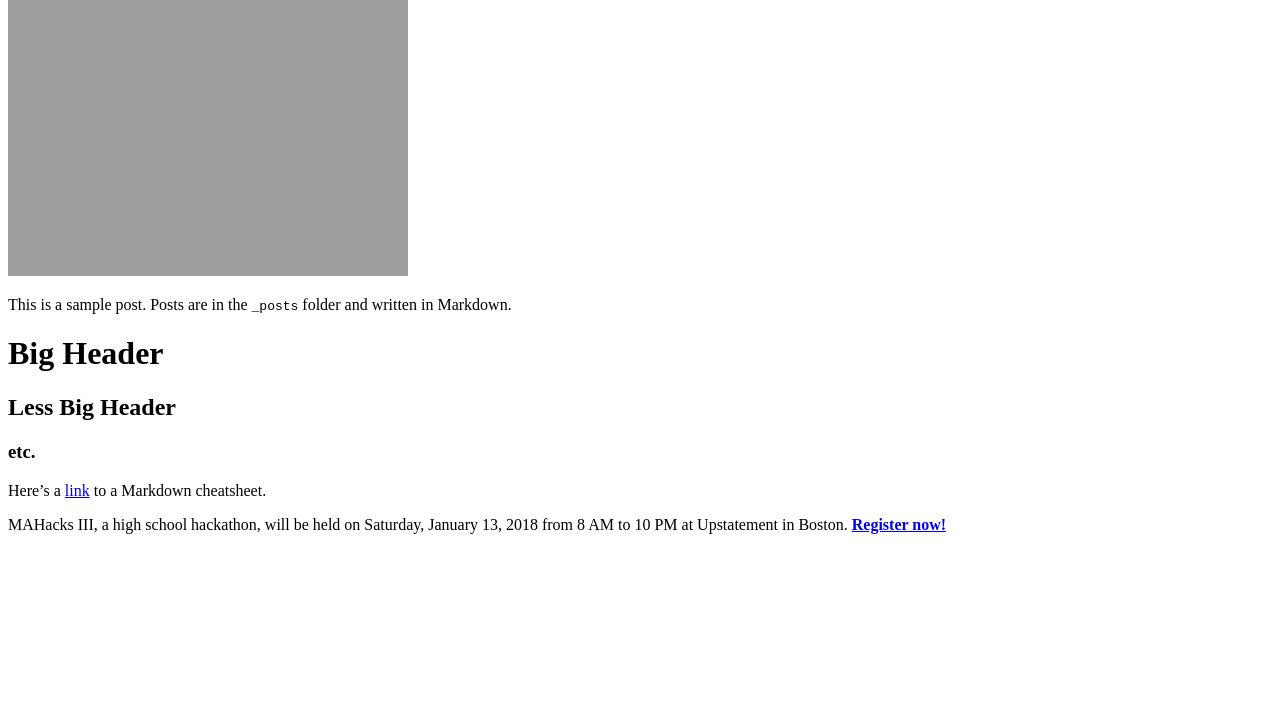
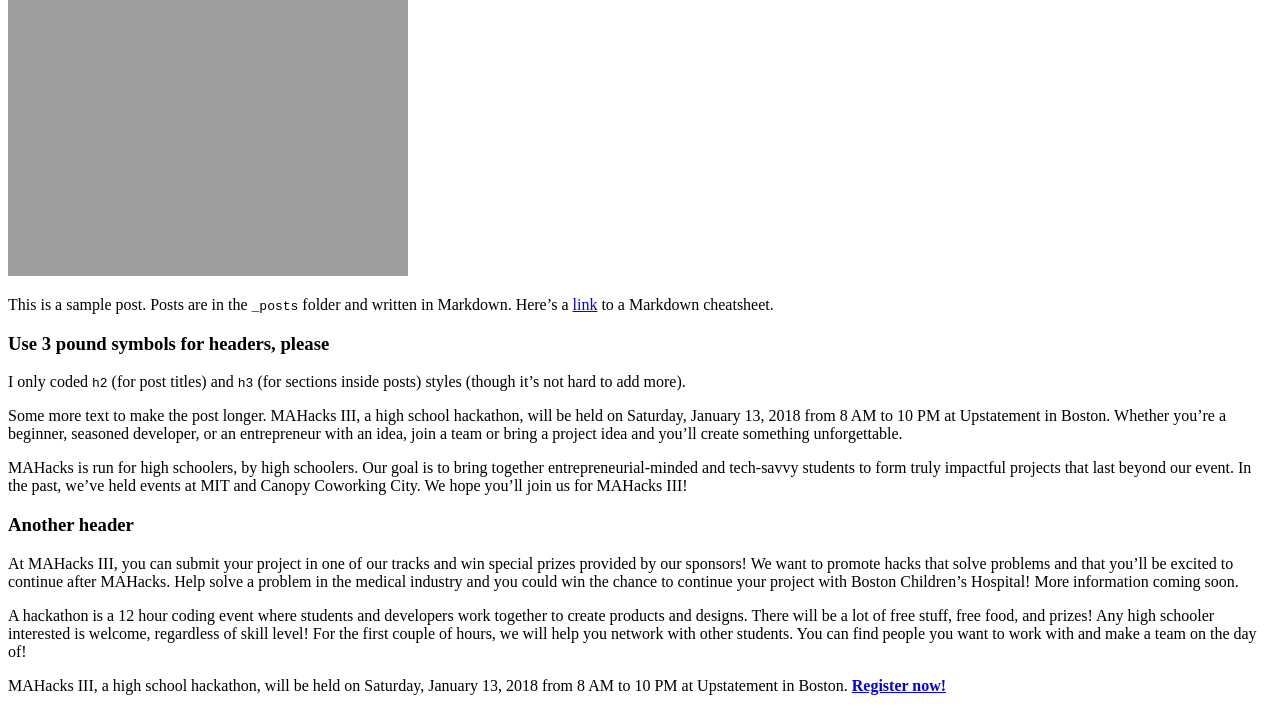
Before and after one commit to mahacks/blog, a Jekyll site: the page built from _posts/2017-12-29-vision.md, in a window 1280 px wide, cut to the strip 186-900 px from the top of the page. Built offline with Jekyll 4.4.1, drawn with Linux system fonts in a browser that asks for light colours.

Commit message:
Edit sample post, style and config changes

```diff
--- a/_config.yml
+++ b/_config.yml
@@ -3,7 +3,7 @@ description:      "MAHacks is a Boston-area hackathon run for high schoolers, by
 baseurl:          "/blog"
 url:              "http://www.mahacks.com" # no slash at the end.
 
-permalink: /posts/:title
+permalink: /blog/:title
 defaults:
   - values:
       layout: "default"
--- a/_posts/2017-12-29-vision.md
+++ b/_posts/2017-12-29-vision.md
@@ -1,15 +1,21 @@
 ---
-title: The Vision Behind MAHacks: Sample Post
+title: Sample Post
 date: 2017-12-29
 author: Katherine Huang
 ---
 
-This is a sample post. Posts are in the `_posts` folder and written in Markdown.
+This is a sample post. Posts are in the `_posts` folder and written in Markdown. Here's a [link](https://github.com/adam-p/markdown-here/wiki/Markdown-Cheatsheet) to a Markdown cheatsheet.
 
-# Big Header
+### Use 3 pound symbols for headers, please
 
-## Less Big Header
+I only coded `h2` (for post titles) and `h3` (for sections inside posts) styles (though it's not hard to add more).
 
-### etc.
+Some more text to make the post longer. MAHacks III, a high school hackathon, will be held on Saturday, January 13, 2018 from 8 AM to 10 PM at Upstatement in Boston. Whether you're a beginner, seasoned developer, or an entrepreneur with an idea, join a team or bring a project idea and you'll create something unforgettable.
 
-Here's a [link](https://github.com/adam-p/markdown-here/wiki/Markdown-Cheatsheet) to a Markdown cheatsheet.
+MAHacks is run for high schoolers, by high schoolers. Our goal is to bring together entrepreneurial-minded and tech-savvy students to form truly impactful projects that last beyond our event. In the past, we've held events at MIT and Canopy Coworking City. We hope you'll join us for MAHacks III!
+
+### Another header
+
+At MAHacks III, you can submit your project in one of our tracks and win special prizes provided by our sponsors! We want to promote hacks that solve problems and that you'll be excited to continue after MAHacks. Help solve a problem in the medical industry and you could win the chance to continue your project with Boston Children's Hospital! More information coming soon.
+
+A hackathon is a 12 hour coding event where students and developers work together to create products and designs. There will be a lot of free stuff, free food, and prizes! Any high schooler interested is welcome, regardless of skill level! For the first couple of hours, we will help you network with other students. You can find people you want to work with and make a team on the day of!
```
Also changed, not shown: css/styles.css (+7 -2 lines).
